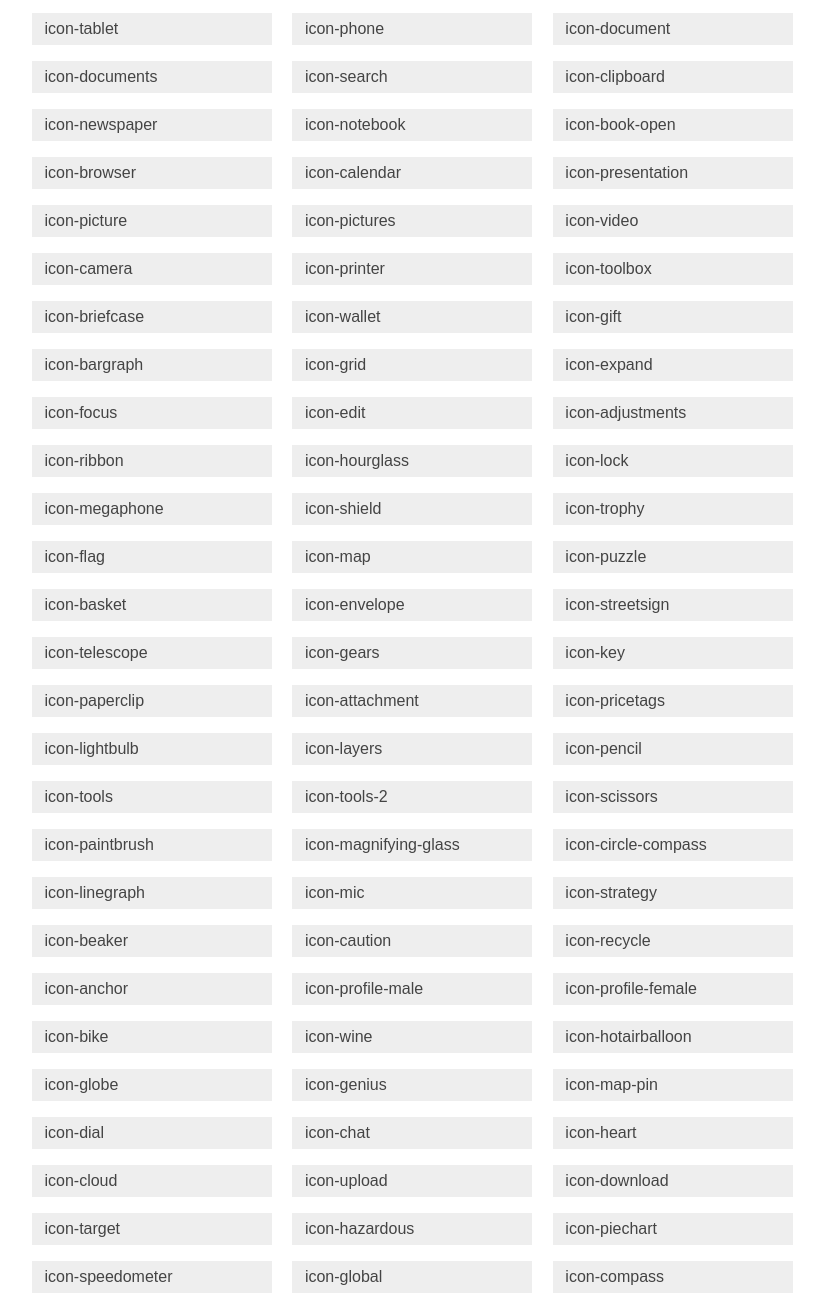
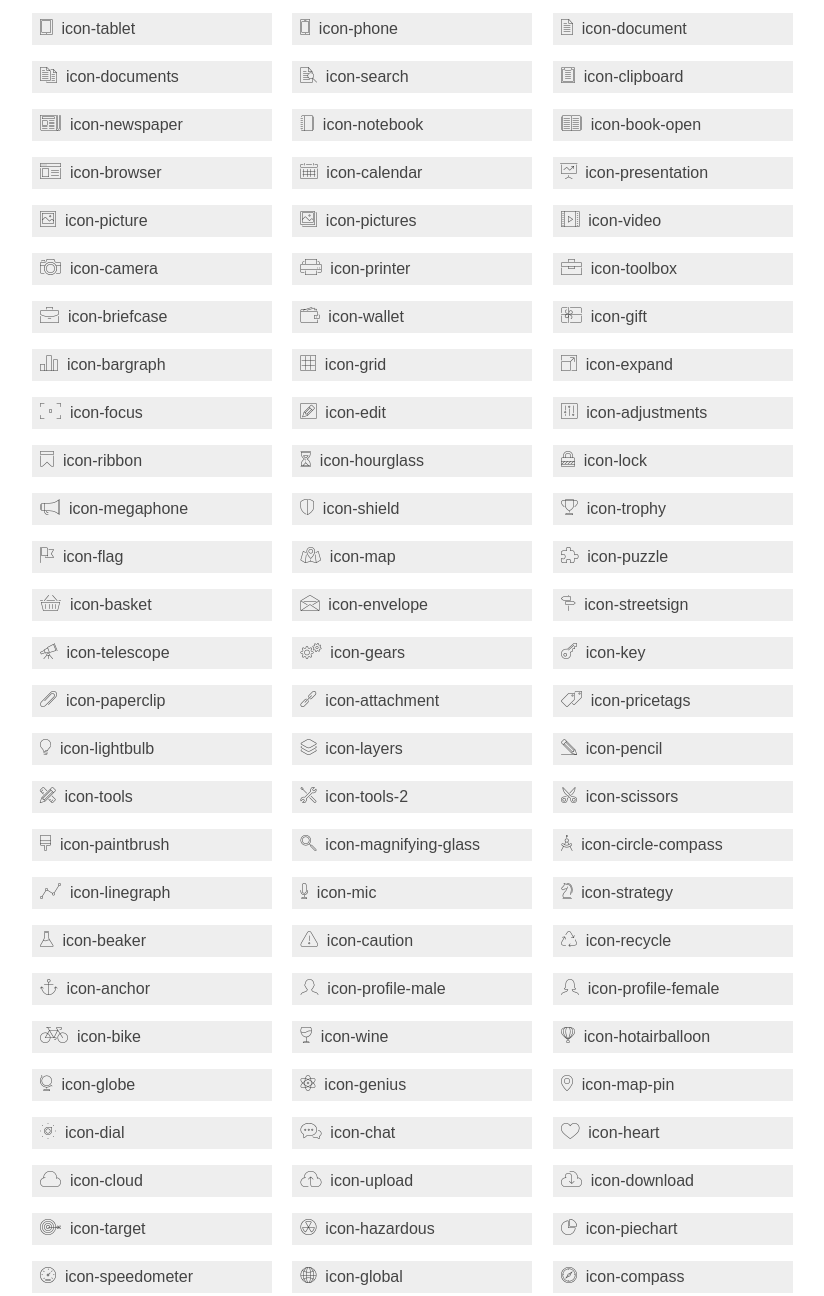
Before and after one commit to wpuberstudio/etlinefont-bower, a website: page index.html in a window 1280 px wide. Shown: the part 2107-3403 px from the top of the page, without its empty margins (96-920 px from the left). Drawn offline with Linux system fonts and the light colour scheme.

Commit message:
Change css classes

```diff
--- a/index.html
+++ b/index.html
@@ -494,403 +494,403 @@
 		<h1>Class Names</h1>
 	</header>
 	<span class="box1">
-		<span aria-hidden="true" class="icon-mobile"></span>
+		<span aria-hidden="true" class="etline-mobile"></span>
 		&nbsp;icon-mobile
 	</span>
 	<span class="box1">
-		<span aria-hidden="true" class="icon-laptop"></span>
+		<span aria-hidden="true" class="etline-laptop"></span>
 		&nbsp;icon-laptop
 	</span>
 	<span class="box1">
-		<span aria-hidden="true" class="icon-desktop"></span>
+		<span aria-hidden="true" class="etline-desktop"></span>
 		&nbsp;icon-desktop
 	</span>
 	<span class="box1">
-		<span aria-hidden="true" class="icon-tablet"></span>
+		<span aria-hidden="true" class="etline-tablet"></span>
 		&nbsp;icon-tablet
 	</span>
 	<span class="box1">
-		<span aria-hidden="true" class="icon-phone"></span>
+		<span aria-hidden="true" class="etline-phone"></span>
 		&nbsp;icon-phone
 	</span>
 	<span class="box1">
-		<span aria-hidden="true" class="icon-document"></span>
+		<span aria-hidden="true" class="etline-document"></span>
 		&nbsp;icon-document
 	</span>
 	<span class="box1">
-		<span aria-hidden="true" class="icon-documents"></span>
+		<span aria-hidden="true" class="etline-documents"></span>
 		&nbsp;icon-documents
 	</span>
 	<span class="box1">
-		<span aria-hidden="true" class="icon-search"></span>
+		<span aria-hidden="true" class="etline-search"></span>
 		&nbsp;icon-search
 	</span>
 	<span class="box1">
-		<span aria-hidden="true" class="icon-clipboard"></span>
+		<span aria-hidden="true" class="etline-clipboard"></span>
 		&nbsp;icon-clipboard
 	</span>
 	<span class="box1">
-		<span aria-hidden="true" class="icon-newspaper"></span>
+		<span aria-hidden="true" class="etline-newspaper"></span>
 		&nbsp;icon-newspaper
 	</span>
 	<span class="box1">
-		<span aria-hidden="true" class="icon-notebook"></span>
+		<span aria-hidden="true" class="etline-notebook"></span>
 		&nbsp;icon-notebook
 	</span>
 	<span class="box1">
-		<span aria-hidden="true" class="icon-book-open"></span>
+		<span aria-hidden="true" class="etline-book-open"></span>
 		&nbsp;icon-book-open
 	</span>
 	<span class="box1">
-		<span aria-hidden="true" class="icon-browser"></span>
+		<span aria-hidden="true" class="etline-browser"></span>
 		&nbsp;icon-browser
 	</span>
 	<span class="box1">
-		<span aria-hidden="true" class="icon-calendar"></span>
+		<span aria-hidden="true" class="etline-calendar"></span>
 		&nbsp;icon-calendar
 	</span>
 	<span class="box1">
-		<span aria-hidden="true" class="icon-presentation"></span>
+		<span aria-hidden="true" class="etline-presentation"></span>
 		&nbsp;icon-presentation
 	</span>
 	<span class="box1">
-		<span aria-hidden="true" class="icon-picture"></span>
+		<span aria-hidden="true" class="etline-picture"></span>
 		&nbsp;icon-picture
 	</span>
 	<span class="box1">
-		<span aria-hidden="true" class="icon-pictures"></span>
+		<span aria-hidden="true" class="etline-pictures"></span>
 		&nbsp;icon-pictures
 	</span>
 	<span class="box1">
-		<span aria-hidden="true" class="icon-video"></span>
+		<span aria-hidden="true" class="etline-video"></span>
 		&nbsp;icon-video
 	</span>
 	<span class="box1">
-		<span aria-hidden="true" class="icon-camera"></span>
+		<span aria-hidden="true" class="etline-camera"></span>
 		&nbsp;icon-camera
 	</span>
 	<span class="box1">
-		<span aria-hidden="true" class="icon-printer"></span>
+		<span aria-hidden="true" class="etline-printer"></span>
 		&nbsp;icon-printer
 	</span>
 	<span class="box1">
-		<span aria-hidden="true" class="icon-toolbox"></span>
+		<span aria-hidden="true" class="etline-toolbox"></span>
 		&nbsp;icon-toolbox
 	</span>
 	<span class="box1">
-		<span aria-hidden="true" class="icon-briefcase"></span>
+		<span aria-hidden="true" class="etline-briefcase"></span>
 		&nbsp;icon-briefcase
 	</span>
 	<span class="box1">
-		<span aria-hidden="true" class="icon-wallet"></span>
+		<span aria-hidden="true" class="etline-wallet"></span>
 		&nbsp;icon-wallet
 	</span>
 	<span class="box1">
-		<span aria-hidden="true" class="icon-gift"></span>
+		<span aria-hidden="true" class="etline-gift"></span>
 		&nbsp;icon-gift
 	</span>
 	<span class="box1">
-		<span aria-hidden="true" class="icon-bargraph"></span>
+		<span aria-hidden="true" class="etline-bargraph"></span>
 		&nbsp;icon-bargraph
 	</span>
 	<span class="box1">
-		<span aria-hidden="true" class="icon-grid"></span>
+		<span aria-hidden="true" class="etline-grid"></span>
 		&nbsp;icon-grid
 	</span>
 	<span class="box1">
-		<span aria-hidden="true" class="icon-expand"></span>
+		<span aria-hidden="true" class="etline-expand"></span>
 		&nbsp;icon-expand
 	</span>
 	<span class="box1">
-		<span aria-hidden="true" class="icon-focus"></span>
+		<span aria-hidden="true" class="etline-focus"></span>
 		&nbsp;icon-focus
 	</span>
 	<span class="box1">
-		<span aria-hidden="true" class="icon-edit"></span>
+		<span aria-hidden="true" class="etline-edit"></span>
 		&nbsp;icon-edit
 	</span>
 	<span class="box1">
-		<span aria-hidden="true" class="icon-adjustments"></span>
+		<span aria-hidden="true" class="etline-adjustments"></span>
 		&nbsp;icon-adjustments
 	</span>
 	<span class="box1">
-		<span aria-hidden="true" class="icon-ribbon"></span>
+		<span aria-hidden="true" class="etline-ribbon"></span>
 		&nbsp;icon-ribbon
 	</span>
 	<span class="box1">
-		<span aria-hidden="true" class="icon-hourglass"></span>
+		<span aria-hidden="true" class="etline-hourglass"></span>
 		&nbsp;icon-hourglass
 	</span>
 	<span class="box1">
-		<span aria-hidden="true" class="icon-lock"></span>
+		<span aria-hidden="true" class="etline-lock"></span>
 		&nbsp;icon-lock
 	</span>
 	<span class="box1">
-		<span aria-hidden="true" class="icon-megaphone"></span>
+		<span aria-hidden="true" class="etline-megaphone"></span>
 		&nbsp;icon-megaphone
 	</span>
 	<span class="box1">
-		<span aria-hidden="true" class="icon-shield"></span>
+		<span aria-hidden="true" class="etline-shield"></span>
 		&nbsp;icon-shield
 	</span>
 	<span class="box1">
-		<span aria-hidden="true" class="icon-trophy"></span>
+		<span aria-hidden="true" class="etline-trophy"></span>
 		&nbsp;icon-trophy
 	</span>
 	<span class="box1">
-		<span aria-hidden="true" class="icon-flag"></span>
+		<span aria-hidden="true" class="etline-flag"></span>
 		&nbsp;icon-flag
 	</span>
 	<span class="box1">
-		<span aria-hidden="true" class="icon-map"></span>
+		<span aria-hidden="true" class="etline-map"></span>
 		&nbsp;icon-map
 	</span>
 	<span class="box1">
-		<span aria-hidden="true" class="icon-puzzle"></span>
+		<span aria-hidden="true" class="etline-puzzle"></span>
 		&nbsp;icon-puzzle
 	</span>
 	<span class="box1">
-		<span aria-hidden="true" class="icon-basket"></span>
+		<span aria-hidden="true" class="etline-basket"></span>
 		&nbsp;icon-basket
 	</span>
 	<span class="box1">
-		<span aria-hidden="true" class="icon-envelope"></span>
+		<span aria-hidden="true" class="etline-envelope"></span>
 		&nbsp;icon-envelope
 	</span>
 	<span class="box1">
-		<span aria-hidden="true" class="icon-streetsign"></span>
+		<span aria-hidden="true" class="etline-streetsign"></span>
 		&nbsp;icon-streetsign
 	</span>
 	<span class="box1">
-		<span aria-hidden="true" class="icon-telescope"></span>
+		<span aria-hidden="true" class="etline-telescope"></span>
 		&nbsp;icon-telescope
 	</span>
 	<span class="box1">
-		<span aria-hidden="true" class="icon-gears"></span>
+		<span aria-hidden="true" class="etline-gears"></span>
 		&nbsp;icon-gears
 	</span>
 	<span class="box1">
-		<span aria-hidden="true" class="icon-key"></span>
+		<span aria-hidden="true" class="etline-key"></span>
 		&nbsp;icon-key
 	</span>
 	<span class="box1">
-		<span aria-hidden="true" class="icon-paperclip"></span>
+		<span aria-hidden="true" class="etline-paperclip"></span>
 		&nbsp;icon-paperclip
 	</span>
 	<span class="box1">
-		<span aria-hidden="true" class="icon-attachment"></span>
+		<span aria-hidden="true" class="etline-attachment"></span>
 		&nbsp;icon-attachment
 	</span>
 	<span class="box1">
-		<span aria-hidden="true" class="icon-pricetags"></span>
+		<span aria-hidden="true" class="etline-pricetags"></span>
 		&nbsp;icon-pricetags
 	</span>
 	<span class="box1">
-		<span aria-hidden="true" class="icon-lightbulb"></span>
+		<span aria-hidden="true" class="etline-lightbulb"></span>
 		&nbsp;icon-lightbulb
 	</span>
 	<span class="box1">
-		<span aria-hidden="true" class="icon-layers"></span>
+		<span aria-hidden="true" class="etline-layers"></span>
 		&nbsp;icon-layers
 	</span>
 	<span class="box1">
-		<span aria-hidden="true" class="icon-pencil"></span>
+		<span aria-hidden="true" class="etline-pencil"></span>
 		&nbsp;icon-pencil
 	</span>
 	<span class="box1">
-		<span aria-hidden="true" class="icon-tools"></span>
+		<span aria-hidden="true" class="etline-tools"></span>
 		&nbsp;icon-tools
 	</span>
 	<span class="box1">
-		<span aria-hidden="true" class="icon-tools-2"></span>
+		<span aria-hidden="true" class="etline-tools-2"></span>
 		&nbsp;icon-tools-2
 	</span>
 	<span class="box1">
-		<span aria-hidden="true" class="icon-scissors"></span>
+		<span aria-hidden="true" class="etline-scissors"></span>
 		&nbsp;icon-scissors
 	</span>
 	<span class="box1">
-		<span aria-hidden="true" class="icon-paintbrush"></span>
+		<span aria-hidden="true" class="etline-paintbrush"></span>
 		&nbsp;icon-paintbrush
 	</span>
 	<span class="box1">
-		<span aria-hidden="true" class="icon-magnifying-glass"></span>
+		<span aria-hidden="true" class="etline-magnifying-glass"></span>
 		&nbsp;icon-magnifying-glass
 	</span>
 	<span class="box1">
-		<span aria-hidden="true" class="icon-circle-compass"></span>
+		<span aria-hidden="true" class="etline-circle-compass"></span>
 		&nbsp;icon-circle-compass
 	</span>
 	<span class="box1">
-		<span aria-hidden="true" class="icon-linegraph"></span>
+		<span aria-hidden="true" class="etline-linegraph"></span>
 		&nbsp;icon-linegraph
 	</span>
 	<span class="box1">
-		<span aria-hidden="true" class="icon-mic"></span>
+		<span aria-hidden="true" class="etline-mic"></span>
 		&nbsp;icon-mic
 	</span>
 	<span class="box1">
-		<span aria-hidden="true" class="icon-strategy"></span>
+		<span aria-hidden="true" class="etline-strategy"></span>
 		&nbsp;icon-strategy
 	</span>
 	<span class="box1">
-		<span aria-hidden="true" class="icon-beaker"></span>
+		<span aria-hidden="true" class="etline-beaker"></span>
 		&nbsp;icon-beaker
 	</span>
 	<span class="box1">
-		<span aria-hidden="true" class="icon-caution"></span>
+		<span aria-hidden="true" class="etline-caution"></span>
 		&nbsp;icon-caution
 	</span>
 	<span class="box1">
-		<span aria-hidden="true" class="icon-recycle"></span>
+		<span aria-hidden="true" class="etline-recycle"></span>
 		&nbsp;icon-recycle
 	</span>
 	<span class="box1">
-		<span aria-hidden="true" class="icon-anchor"></span>
+		<span aria-hidden="true" class="etline-anchor"></span>
 		&nbsp;icon-anchor
 	</span>
 	<span class="box1">
-		<span aria-hidden="true" class="icon-profile-male"></span>
+		<span aria-hidden="true" class="etline-profile-male"></span>
 		&nbsp;icon-profile-male
 	</span>
 	<span class="box1">
-		<span aria-hidden="true" class="icon-profile-female"></span>
+		<span aria-hidden="true" class="etline-profile-female"></span>
 		&nbsp;icon-profile-female
 	</span>
 	<span class="box1">
-		<span aria-hidden="true" class="icon-bike"></span>
+		<span aria-hidden="true" class="etline-bike"></span>
 		&nbsp;icon-bike
 	</span>
 	<span class="box1">
-		<span aria-hidden="true" class="icon-wine"></span>
+		<span aria-hidden="true" class="etline-wine"></span>
 		&nbsp;icon-wine
 	</span>
 	<span class="box1">
-		<span aria-hidden="true" class="icon-hotairballoon"></span>
+		<span aria-hidden="true" class="etline-hotairballoon"></span>
 		&nbsp;icon-hotairballoon
 	</span>
 	<span class="box1">
-		<span aria-hidden="true" class="icon-globe"></span>
+		<span aria-hidden="true" class="etline-globe"></span>
 		&nbsp;icon-globe
 	</span>
 	<span class="box1">
-		<span aria-hidden="true" class="icon-genius"></span>
+		<span aria-hidden="true" class="etline-genius"></span>
 		&nbsp;icon-genius
 	</span>
 	<span class="box1">
-		<span aria-hidden="true" class="icon-map-pin"></span>
+		<span aria-hidden="true" class="etline-map-pin"></span>
 		&nbsp;icon-map-pin
 	</span>
 	<span class="box1">
-		<span aria-hidden="true" class="icon-dial"></span>
+		<span aria-hidden="true" class="etline-dial"></span>
 		&nbsp;icon-dial
 	</span>
 	<span class="box1">
-		<span aria-hidden="true" class="icon-chat"></span>
+		<span aria-hidden="true" class="etline-chat"></span>
 		&nbsp;icon-chat
 	</span>
 	<span class="box1">
-		<span aria-hidden="true" class="icon-heart"></span>
+		<span aria-hidden="true" class="etline-heart"></span>
 		&nbsp;icon-heart
 	</span>
 	<span class="box1">
-		<span aria-hidden="true" class="icon-cloud"></span>
+		<span aria-hidden="true" class="etline-cloud"></span>
 		&nbsp;icon-cloud
 	</span>
 	<span class="box1">
-		<span aria-hidden="true" class="icon-upload"></span>
+		<span aria-hidden="true" class="etline-upload"></span>
 		&nbsp;icon-upload
 	</span>
 	<span class="box1">
-		<span aria-hidden="true" class="icon-download"></span>
+		<span aria-hidden="true" class="etline-download"></span>
 		&nbsp;icon-download
 	</span>
 	<span class="box1">
-		<span aria-hidden="true" class="icon-target"></span>
+		<span aria-hidden="true" class="etline-target"></span>
 		&nbsp;icon-target
 	</span>
 	<span class="box1">
-		<span aria-hidden="true" class="icon-hazardous"></span>
+		<span aria-hidden="true" class="etline-hazardous"></span>
 		&nbsp;icon-hazardous
 	</span>
 	<span class="box1">
-		<span aria-hidden="true" class="icon-piechart"></span>
+		<span aria-hidden="true" class="etline-piechart"></span>
 		&nbsp;icon-piechart
 	</span>
 	<span class="box1">
-		<span aria-hidden="true" class="icon-speedometer"></span>
+		<span aria-hidden="true" class="etline-speedometer"></span>
 		&nbsp;icon-speedometer
 	</span>
 	<span class="box1">
-		<span aria-hidden="true" class="icon-global"></span>
+		<span aria-hidden="true" class="etline-global"></span>
 		&nbsp;icon-global
 	</span>
 	<span class="box1">
-		<span aria-hidden="true" class="icon-compass"></span>
+		<span aria-hidden="true" class="etline-compass"></span>
 		&nbsp;icon-compass
 	</span>
 	<span class="box1">
-		<span aria-hidden="true" class="icon-lifesaver"></span>
+		<span aria-hidden="true" class="etline-lifesaver"></span>
 		&nbsp;icon-lifesaver
 	</span>
 	<span class="box1">
-		<span aria-hidden="true" class="icon-clock"></span>
+		<span aria-hidden="true" class="etline-clock"></span>
 		&nbsp;icon-clock
 	</span>
 	<span class="box1">
-		<span aria-hidden="true" class="icon-aperture"></span>
+		<span aria-hidden="true" class="etline-aperture"></span>
 		&nbsp;icon-aperture
 	</span>
 	<span class="box1">
-		<span aria-hidden="true" class="icon-quote"></span>
+		<span aria-hidden="true" class="etline-quote"></span>
 		&nbsp;icon-quote
 	</span>
 	<span class="box1">
-		<span aria-hidden="true" class="icon-scope"></span>
+		<span aria-hidden="true" class="etline-scope"></span>
 		&nbsp;icon-scope
 	</span>
 	<span class="box1">
-		<span aria-hidden="true" class="icon-alarmclock"></span>
+		<span aria-hidden="true" class="etline-alarmclock"></span>
 		&nbsp;icon-alarmclock
 	</span>
 	<span class="box1">
-		<span aria-hidden="true" class="icon-refresh"></span>
+		<span aria-hidden="true" class="etline-refresh"></span>
 		&nbsp;icon-refresh
 	</span>
 	<span class="box1">
-		<span aria-hidden="true" class="icon-happy"></span>
+		<span aria-hidden="true" class="etline-happy"></span>
 		&nbsp;icon-happy
 	</span>
 	<span class="box1">
-		<span aria-hidden="true" class="icon-sad"></span>
+		<span aria-hidden="true" class="etline-sad"></span>
 		&nbsp;icon-sad
 	</span>
 	<span class="box1">
-		<span aria-hidden="true" class="icon-facebook"></span>
+		<span aria-hidden="true" class="etline-facebook"></span>
 		&nbsp;icon-facebook
 	</span>
 	<span class="box1">
-		<span aria-hidden="true" class="icon-twitter"></span>
+		<span aria-hidden="true" class="etline-twitter"></span>
 		&nbsp;icon-twitter
 	</span>
 	<span class="box1">
-		<span aria-hidden="true" class="icon-googleplus"></span>
+		<span aria-hidden="true" class="etline-googleplus"></span>
 		&nbsp;icon-googleplus
 	</span>
 	<span class="box1">
-		<span aria-hidden="true" class="icon-rss"></span>
+		<span aria-hidden="true" class="etline-rss"></span>
 		&nbsp;icon-rss
 	</span>
 	<span class="box1">
-		<span aria-hidden="true" class="icon-tumblr"></span>
+		<span aria-hidden="true" class="etline-tumblr"></span>
 		&nbsp;icon-tumblr
 	</span>
 	<span class="box1">
-		<span aria-hidden="true" class="icon-linkedin"></span>
+		<span aria-hidden="true" class="etline-linkedin"></span>
 		&nbsp;icon-linkedin
 	</span>
 	<span class="box1">
-		<span aria-hidden="true" class="icon-dribbble"></span>
+		<span aria-hidden="true" class="etline-dribbble"></span>
 		&nbsp;icon-dribbble
 	</span>
 	</section>
```
